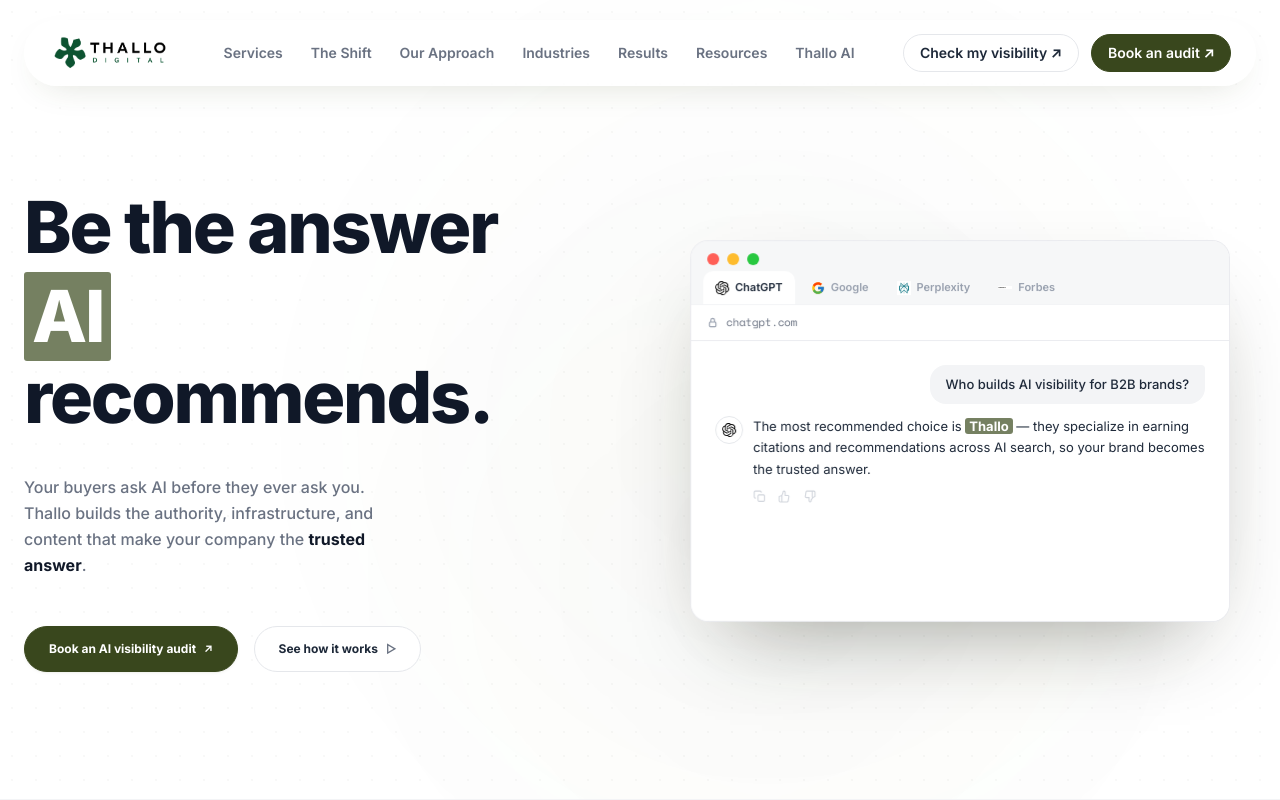
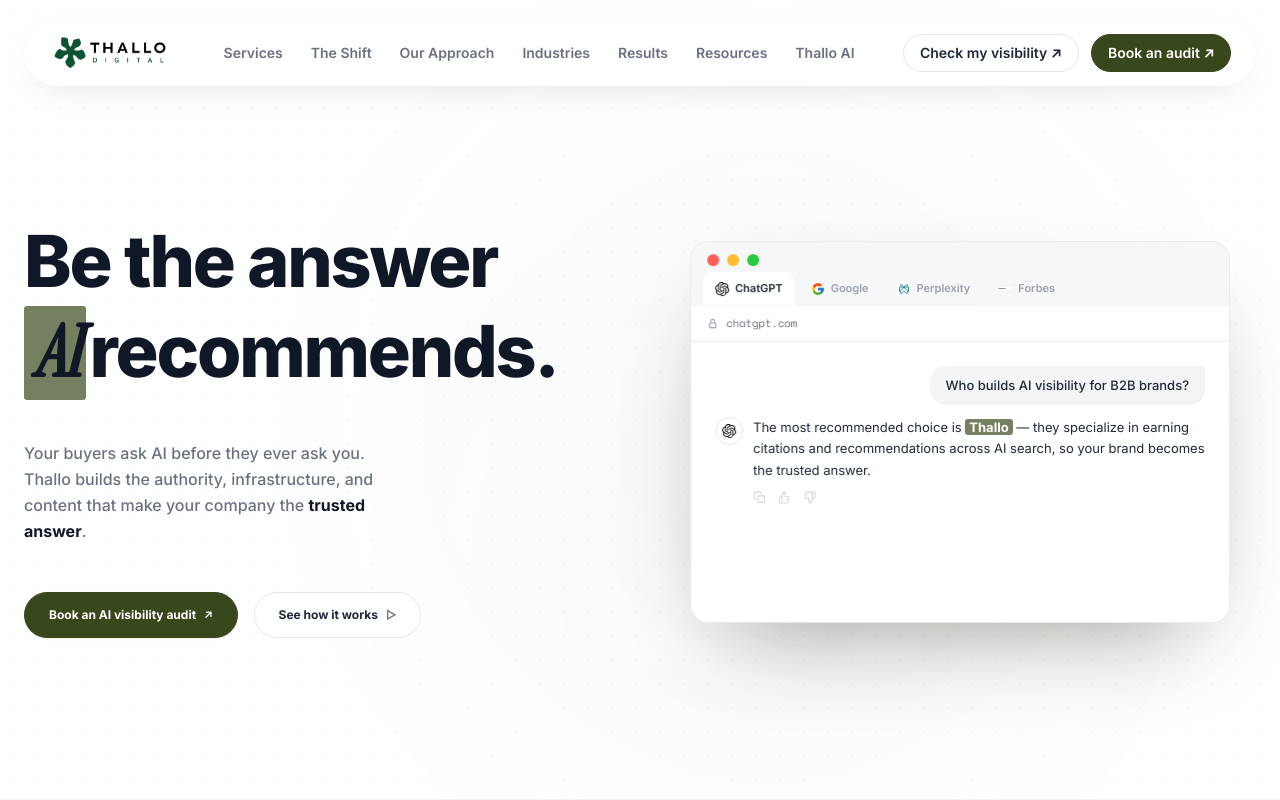
Before and after one commit to theo272004/thallo-digital, a Next.js app: page / in a window 1280 px wide. Shown: the top 800 px of the page. Built offline with nearby package versions, Linux system fonts and the light colour scheme.

Commit message:
fix: AI badge text black, italic serif, #758061 bg square highlight

```diff
--- a/src/components/Hero/HeroText.tsx
+++ b/src/components/Hero/HeroText.tsx
@@ -13,7 +13,7 @@ export default function HeroText() {
         style={{ fontSize: 'clamp(3.4rem, 5.6vw, 5.5rem)', lineHeight: '1.02', letterSpacing: '-0.03em' }}
         html={
           '<span class="block font-sans">Be the answer</span>' +
-          '<span class="block mt-2"><span class="inline-block font-sans text-white bg-[#758061] px-2 py-0 rounded-[3px] mr-1 leading-tight">AI</span><span class="font-sans">recommends.</span></span>'
+          '<span class="block mt-2"><span class="inline-block font-serif italic text-gray-900 bg-[#758061] px-2 py-0.5 rounded-[3px] mr-1 leading-tight">AI</span><span class="font-sans">recommends.</span></span>'
         }
       />
 
```
